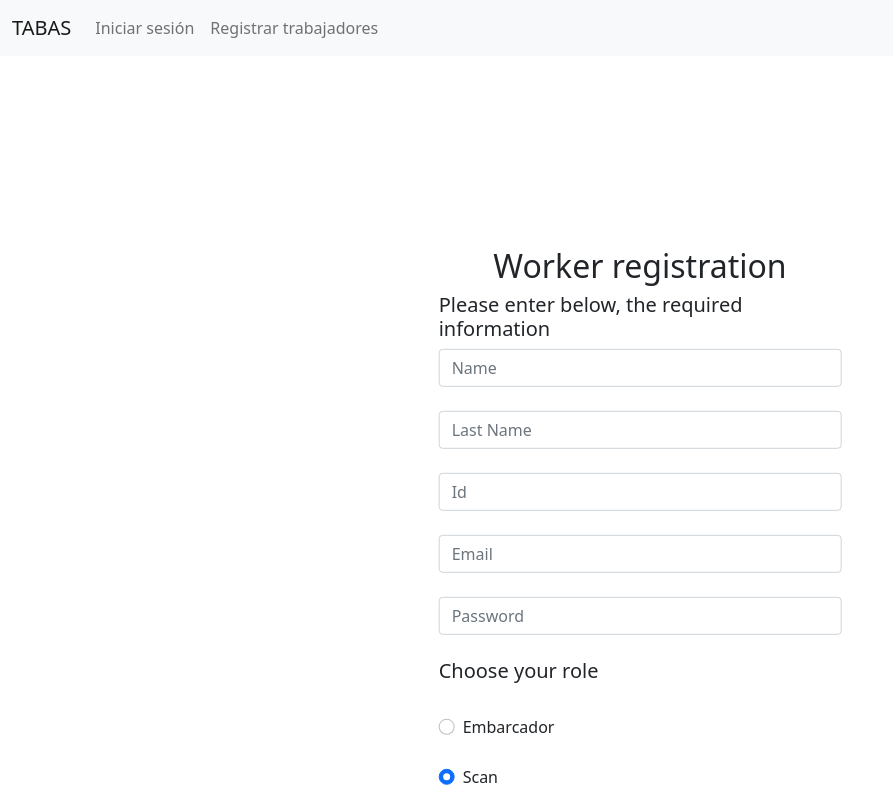
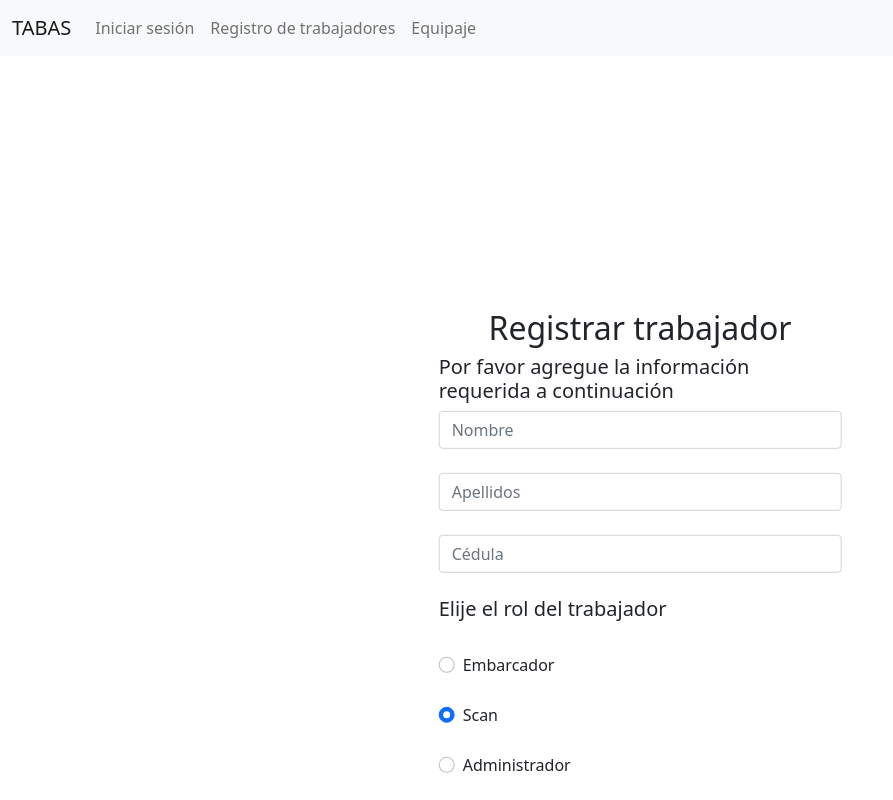
Before and after one commit to sebas0163/Tarea_corta__bases_TABAS, an Angular app in the folder Aplicación web/TABAS/: page /worker-registration in a window 1280 px wide. Shown: the top 800 px of the page, without its empty margins (0-893 px from the left). Built offline with nearby package versions, Linux system fonts and the light colour scheme.

Commit message:
[Update] Worker registration

```diff
--- a/Aplicación web/TABAS/src/app/app-routing.module.ts
+++ b/Aplicación web/TABAS/src/app/app-routing.module.ts
@@ -5,13 +5,15 @@ import { CommonModule } from '@angular/common';
 import { WorkerRegistrationComponent } from './worker-registration/worker-registration.component';
 import { BaggageComponent } from './baggage/baggage.component';
 import { NewBaggageComponent } from './new-baggage/new-baggage.component';
+import { WorkersComponent } from './workers/workers.component';
 
 const routes: Routes = [
   { path: "", pathMatch: "full", redirectTo: "/login" },
   { path: "login", component: LoginComponent },
   { path: "worker-registration", component: WorkerRegistrationComponent },
   { path: "baggage", component: BaggageComponent },
-  { path: "new-baggage", component: NewBaggageComponent }
+  { path: "new-baggage", component: NewBaggageComponent },
+  { path: "workers", component: WorkersComponent }
 ];
 
 @NgModule({
--- a/Aplicación web/TABAS/src/app/app.component.html
+++ b/Aplicación web/TABAS/src/app/app.component.html
@@ -10,7 +10,10 @@
         <a class="nav-link" routerLink="/login">Iniciar sesión</a>
       </div>
       <div class="navbar-nav">
-        <a class="nav-link" routerLink="/worker-registration">Registrar trabajadores</a>
+        <a class="nav-link" routerLink="/workers">Registro de trabajadores</a>
+      </div>
+      <div class="navbar-nav">
+        <a class="nav-link" routerLink="/baggage">Equipaje</a>
       </div>
     </div>
   </div>
--- a/Aplicación web/TABAS/src/app/app.module.ts
+++ b/Aplicación web/TABAS/src/app/app.module.ts
@@ -10,6 +10,7 @@ import { ReactiveFormsModule, FormsModule } from '@angular/forms';
 import { WorkerRegistrationComponent } from './worker-registration/worker-registration.component';
 import { BaggageComponent } from './baggage/baggage.component';
 import { NewBaggageComponent } from './new-baggage/new-baggage.component';
+import { WorkersComponent } from './workers/workers.component';
 
 @NgModule({
   declarations: [
@@ -17,7 +18,8 @@ import { NewBaggageComponent } from './new-baggage/new-baggage.component';
     LoginComponent,
     WorkerRegistrationComponent,
     BaggageComponent,
-    NewBaggageComponent
+    NewBaggageComponent,
+    WorkersComponent
   ],
   imports: [
     BrowserModule,
--- /dev/null
+++ b/Aplicación web/TABAS/src/app/models/worker.interface.ts
@@ -0,0 +1,6 @@
+export interface WorkerI {
+    name: string,
+    lastname: string,
+    id: number,
+    role: string
+}
--- a/Aplicación web/TABAS/src/app/services/api.service.ts
+++ b/Aplicación web/TABAS/src/app/services/api.service.ts
@@ -3,17 +3,22 @@ import { LoginI } from '../models/login.interface';
 import { ResponseI } from '../models/response.interface';
 import { HttpClient, HttpHeaders } from '@angular/common/http';
 import { Observable } from 'rxjs';
+import { WorkerI } from '../models/worker.interface';
 
 @Injectable({
   providedIn: 'root'
 })
 export class ApiService {
 
-  menu_url: string = "https://localhost:44386/api/Menu";
+  api_url: string = "https://localhost:44386/api/Menu";
   constructor(private http: HttpClient) { }
 
   loginByEmail(form: LoginI): Observable<ResponseI> {
-    return this.http.post<ResponseI>(this.menu_url, form)
+    return this.http.post<ResponseI>(this.api_url, form)
 
   }
+
+  postWorker(form: WorkerI): Observable<ResponseI> {
+    return this.http.post<ResponseI>(this.api_url, form);
+  }
 }
--- a/Aplicación web/TABAS/src/app/worker-registration/worker-registration.component.html
+++ b/Aplicación web/TABAS/src/app/worker-registration/worker-registration.component.html
@@ -2,17 +2,18 @@
     <div class="row">
         <div class="login-container col-lg-4 col-md-6 col-sm-8 col-xs-12">
             <div class="login-title text-center">
-                <h2><span>Worker registration</span></h2>
+                <h2><span>Registrar trabajador</span></h2>
             </div>
             <div class="login-content">
                 <div class="login-header ">
-                    <h5>Please enter below, the required information</h5>
+                    <h5>Por favor agregue la información requerida a continuación</h5>
                 </div>
                 <div class="login-body">
-                    <form role="form" action="" method="post" class="login-form">
+                    <form [formGroup]="newForm" (ngSubmit)="postForm(newForm.value)">
+
                         <div class="form-group ">
                             <div class="pos-r">
-                                <input id="form-username" type="text" name="form-username" placeholder="Name"
+                                <input id="form-username" type="text" name="form-username" placeholder="Nombre"
                                     class="form-username form-control">
                                 <i class="fa fa-user"></i>
                             </div>
@@ -22,7 +23,7 @@
                         </div>
                         <div class="form-group ">
                             <div class="pos-r">
-                                <input id="form-lastname" type="text" name="form-lastname" placeholder="Last Name"
+                                <input id="form-lastname" type="text" name="form-lastname" placeholder="Apellidos"
                                     class="form-lastname form-control">
                                 <i class="fa fa-user"></i>
                             </div>
@@ -32,7 +33,7 @@
                         </div>
                         <div class="form-group ">
                             <div class="pos-r">
-                                <input id="form-id" type="text" name="form-id" placeholder="Id"
+                                <input id="form-id" type="text" name="form-id" placeholder="Cédula"
                                     class="form-id form-control">
                                 <i class="fa fa-user"></i>
                             </div>
@@ -40,28 +41,8 @@
                         <div class="br">
                             <br>
                         </div>
-                        <div class="form-group ">
-                            <div class="pos-r">
-                                <input id="form-email" type="text" name="form-email" placeholder="Email"
-                                    class="form-email form-control">
-                                <i class="fa fa-email"></i>
-                            </div>
-                        </div>
-                        <div class="br">
-                            <br>
-                        </div>
-                        <div class="form-group">
-                            <div class="pos-r">
-                                <input id="form-password" type="password" name="form-password" placeholder="Password"
-                                    class="form-password form-control">
-                                <i class="fa fa-lock"></i>
-                            </div>
-                        </div>
-                        <div class="br">
-                            <br>
-                        </div>
                         <div class="role title ">
-                            <h5>Choose your role</h5>
+                            <h5>Elije el rol del trabajador</h5>
                         </div>
                         <div class="br">
                             <br>
@@ -105,7 +86,7 @@
                         </div>
                         <div class="form-group">
                             <button type="submit"
-                                class="btn btn-primary form-control"><strong>Register</strong></button>
+                                class="btn btn-primary form-control"><strong>Registrar</strong></button>
                         </div>
 
                     </form>
--- a/Aplicación web/TABAS/src/app/worker-registration/worker-registration.component.ts
+++ b/Aplicación web/TABAS/src/app/worker-registration/worker-registration.component.ts
@@ -1,4 +1,8 @@
 import { Component, OnInit } from '@angular/core';
+import { WorkerI } from '../models/worker.interface';
+import { FormGroup, FormControl } from '@angular/forms';
+import { Router } from '@angular/router';
+import { ApiService } from '../services/api.service';
 
 @Component({
   selector: 'app-worker-registration',
@@ -7,9 +11,27 @@ import { Component, OnInit } from '@angular/core';
 })
 export class WorkerRegistrationComponent implements OnInit {
 
-  constructor() { }
+  newForm = new FormGroup({
+    name: new FormControl(''),
+    lastname: new FormControl(''),
+    id: new FormControl(''),
+    role: new FormControl('')
+  })
+
+  constructor(private api: ApiService, private router: Router) { }
 
   ngOnInit(): void {
   }
 
+  postForm(form: WorkerI) {
+    this.api.postWorker(form).subscribe(data => {
+      console.log(data);
+    });
+    this.leave();
+  }
+
+  leave() {
+    this.router.navigate(['workers']);
+  }
+
 }
--- /dev/null
+++ b/Aplicación web/TABAS/src/app/workers/workers.component.html
@@ -0,0 +1,22 @@
+<h3>Registro de trabajadores</h3>
+<br>
+<button type="button" class="btn btn-primary" (click)="addWorker()">Agregar Trabajador</button>
+<br>
+<table class="table">
+    <thead>
+        <tr>
+            <th scope="col" *ngFor="let column of headers">
+                {{column}}
+            </th>
+        </tr>
+    </thead>
+    <tbody>
+        <tr *ngFor="let worker of workers">
+            <th scope="row">{{ worker.name }}</th>
+            <td>{{ worker.lastname }}</td>
+            <td>{{ worker.id }}</td>
+            <td>{{ worker.role }}</td>
+
+        </tr>
+    </tbody>
+</table>
--- /dev/null
+++ b/Aplicación web/TABAS/src/app/workers/workers.component.ts
@@ -0,0 +1,23 @@
+import { Component, OnInit } from '@angular/core';
+import { Router } from '@angular/router';
+import { WorkerI } from '../models/worker.interface';
+
+@Component({
+  selector: 'app-workers',
+  templateUrl: './workers.component.html',
+  styleUrls: ['./workers.component.css']
+})
+export class WorkersComponent implements OnInit {
+
+  headers = ["Nombre", "Apellidos", "Cédula", "Rol"];
+  workers: WorkerI[] = [];
+
+  constructor(private router: Router) { }
+
+  ngOnInit(): void {
+  }
+
+  addWorker() {
+    this.router.navigate(['worker-registration']);
+  }
+}
```
Also changed, not shown: Aplicación web/TABAS/src/app/workers/workers.component.css (added), 1 other file (tests, documents, lock files or other folders).
